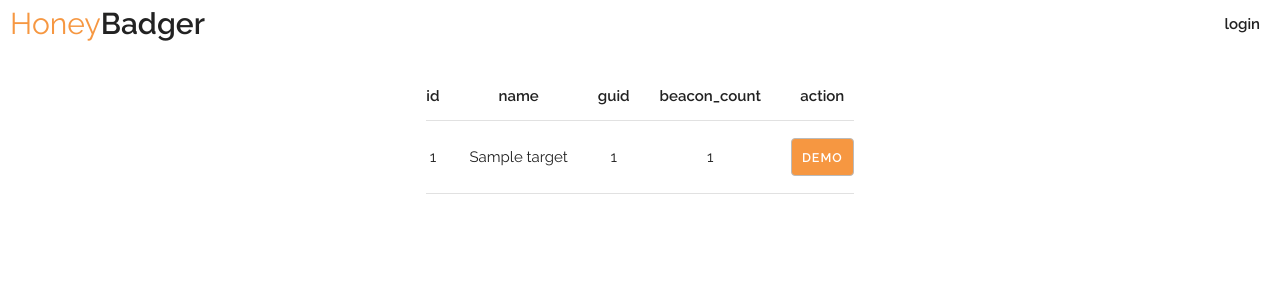
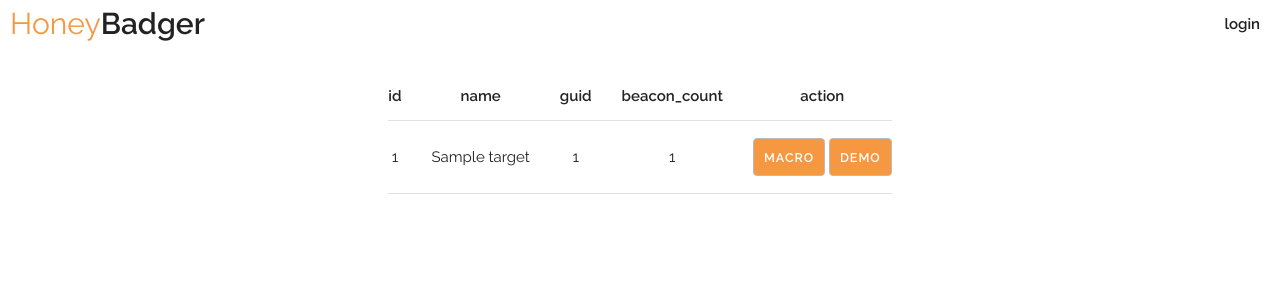
Before and after one commit to lanmaster53/honeybadger, a Flask app: page /targets in a window 1280 px wide. Shown: the top 300 px of the page. Run offline with Flask 2, Linux system fonts and the light colour scheme; tables that the repository leaves empty hold one stand-in row (Sample ...); some libraries are stand-ins or nearby versions.

Commit message:
Staging code for macro generation

```diff
--- a/server/honeybadger/templates/targets.html
+++ b/server/honeybadger/templates/targets.html
@@ -30,6 +30,7 @@
                         <td>{{ target[column] }}</td>
                     {% endfor %}
                         <td>
+                            <input type="button" onclick="window.location='{{ url_for('macro_gen', guid=target.guid) }}'" value="macro" />
                             <input type="button" onclick="window.open('{{ url_for('demo', guid=target.guid) }}', '_blank')" value="demo" />
                         {% if g.user.is_admin %}
                             <input type="button" onclick="if (confirm('Are you sure you want to delete this target and all of its beacons?')) { window.location='{{ url_for('target_delete', guid=target.guid) }}' }" value="delete" />
--- a/server/honeybadger/views.py
+++ b/server/honeybadger/views.py
@@ -235,6 +235,11 @@ def demo(guid):
     response.headers['Content-Security-Policy-Report-Only'] = 'script-src \'nonce-{}\'; report-uri {}'.format(nonce, uri)
     return response
 
+@app.route('/macro_gen/<string:guid>', methods=['GET', 'POST'])
+def macro_gen(guid):
+    flash("Macro!")
+    return redirect(url_for('targets'))
+
 @app.route('/log')
 @login_required
 def log():
```
